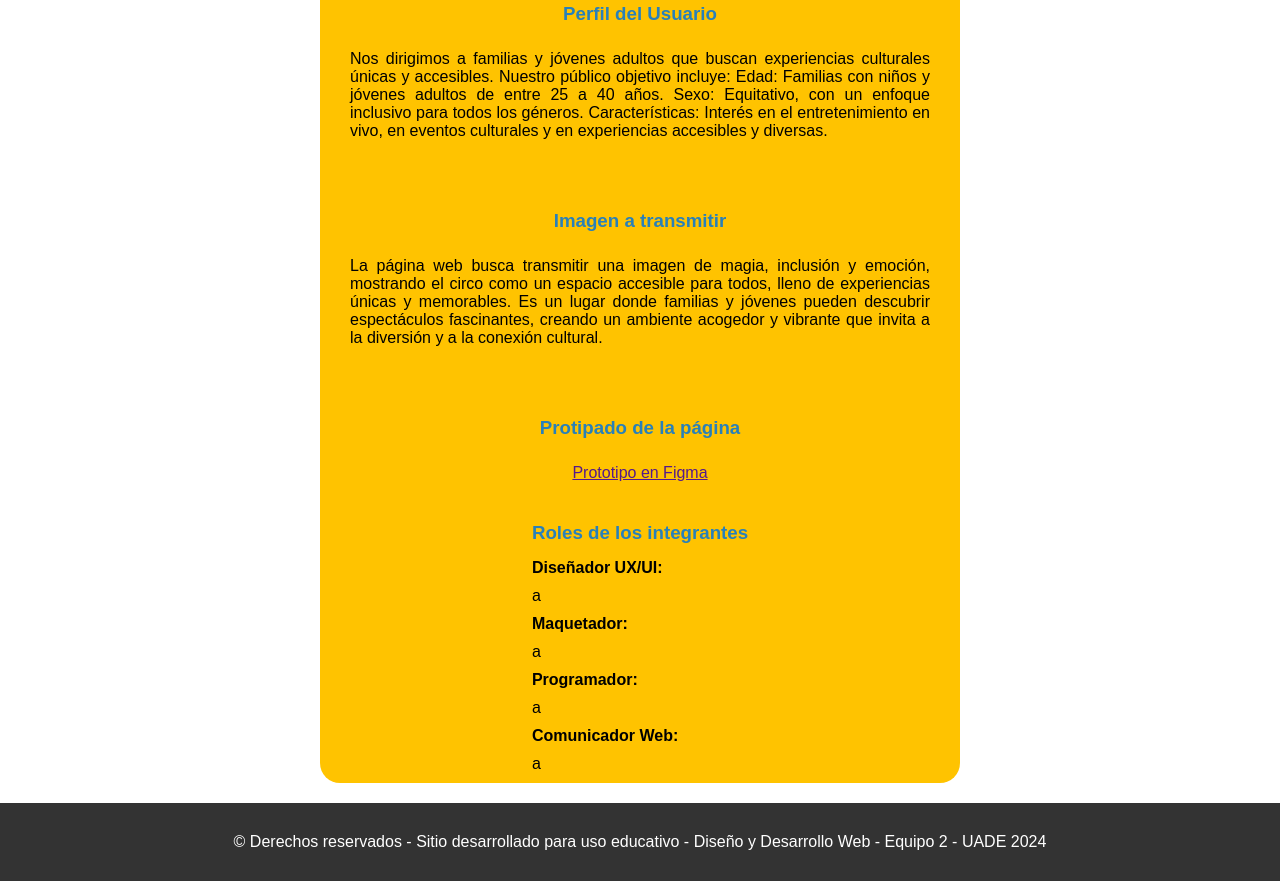
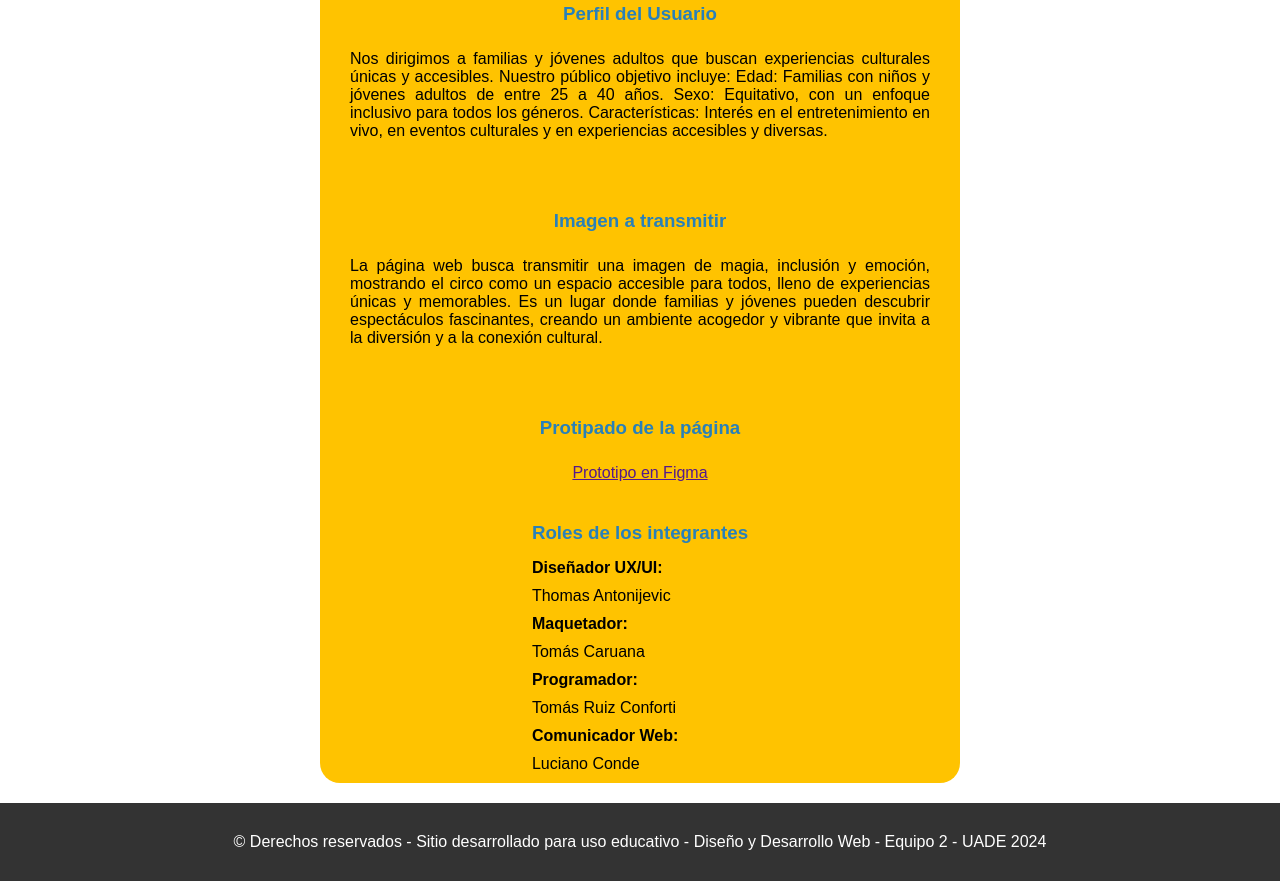
Before and after one commit to TomasRuizC/AvancesCircoMaravillas, a plain HTML site: page index.html in a window 1280 px wide. Shown: the part 1021-1902 px from the top of the page. Drawn offline with Linux system fonts and the light colour scheme.

Commit message:
Pending changes exported from your codespace

```diff
--- a/index.html
+++ b/index.html
@@ -93,13 +93,13 @@
         <div class="integrantes">
           <h3 class="titulosMain">Roles de los integrantes</h3>
           <h4 class="roles">Diseñador UX/UI:</h4>
-          <p class="parrafosMain">a</p>
+          <p class="parrafosMain">Thomas Antonijevic</p>
           <h4 class="roles">Maquetador:</h4>
-          <p class="parrafosMain">a</p>
+          <p class="parrafosMain">Tomás Caruana</p>
           <h4 class="roles">Programador:</h4>
-          <p class="parrafosMain">a</p>
+          <p class="parrafosMain">Tomás Ruiz Conforti</p>
           <h4 class="roles">Comunicador Web:</h4>
-          <p class="parrafosMain">a</p>
+          <p class="parrafosMain">Luciano Conde</p>
         </div>
       </section>
     </main>
```
